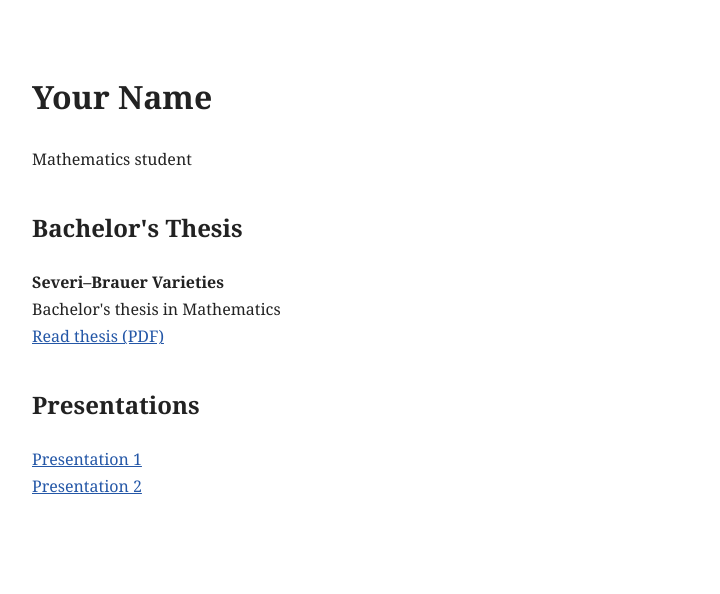
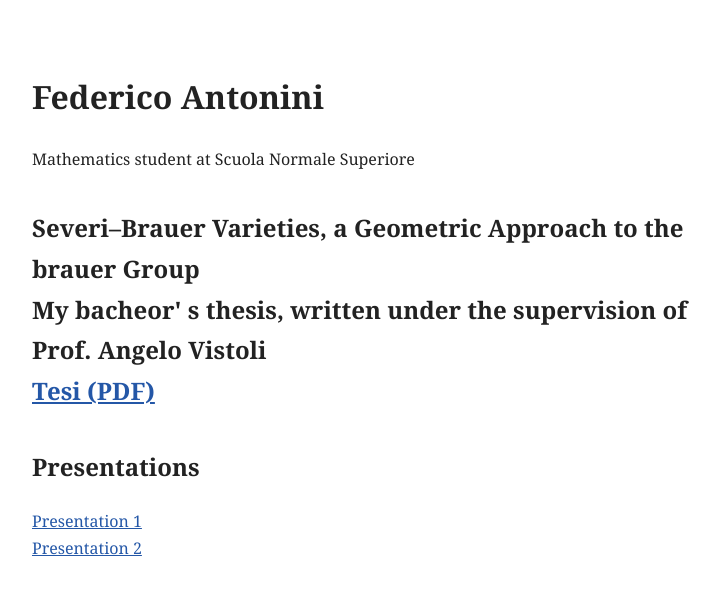
Before and after one commit to FedericoAntonini4/FedericoAntonini4.github.io, a plain HTML site: page index.html in a window 1280 px wide. Shown: the whole page, without its empty margins (258-978 px from the left). Drawn offline with Linux system fonts and the light colour scheme.

Commit message:
Change name and thesis information in index.html
Updated personal information and thesis details.

```diff
--- a/index.html
+++ b/index.html
@@ -4,7 +4,7 @@
 <head>
   <meta charset="UTF-8">
   <meta name="viewport" content="width=device-width, initial-scale=1">
-  <title>Your Name - Mathematics</title>
+  <title>Federico Antonini - Mathematics</title>
   <style>
     body {
       font-family: Georgia, serif;
@@ -20,14 +20,13 @@
 </head>
 <body>
 
-  <h1>Your Name</h1>
-  <p>Mathematics student</p>
+  <h1>Federico Antonini</h1>
+  <p>Mathematics student at Scuola Normale Superiore</p>
 
-  <h2>Bachelor's Thesis</h2>
-  <p>
-    <strong>Severi–Brauer Varieties</strong><br>
-    Bachelor's thesis in Mathematics<br>
-    <a href="thesis.pdf">Read thesis (PDF)</a>
+  <h2>
+    <strong>Severi–Brauer Varieties, a Geometric Approach to the brauer Group</strong><br>
+    My bacheor' s thesis, written under the supervision of Prof. Angelo Vistoli<br>
+    <a href="thesis.pdf">Tesi  (PDF)</a>
   </p>
 
   <h2>Presentations</h2>
```
